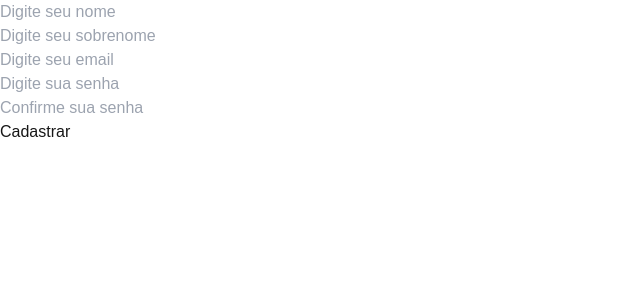
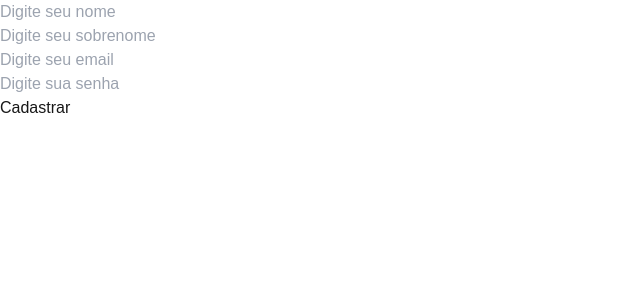
Before and after one commit to dev-brunosantos/Marcados, a Next.js app: page /cadastros/usuario in a window 1280 px wide. Shown: the top 300 px of the page, without its empty margins (0-640 px from the left). Built offline with nearby package versions, Linux system fonts and the light colour scheme.

Commit message:
Implementando as funcionalidades do contexto de cadastro de usuário

```diff
--- a/src/app/cadastros/usuario/page.tsx
+++ b/src/app/cadastros/usuario/page.tsx
@@ -4,18 +4,26 @@ import { BtnComponent } from "@/src/components/Btn";
 import { Container } from "@/src/components/Container";
 import { InputComponent } from "@/src/components/Input";
 import { Tela } from "@/src/components/Tela";
+import { useCadastroUsuario } from "@/src/hooks/useCadastroUsuario";
 import { Usuario } from "@/src/interfaces/Usuario";
 import { useState } from "react";
 
 export default function NovoUsuario() {
 
-    const [usuario, setUsuario] = useState<Usuario>({
-        id: 0, nome: '', sobrenome: '',
-        email: '', senha: '', cargo: '',
-        naipe: ''
-    })
+    const { cadastrar } = useCadastroUsuario()
+
+   const [nome, setNome] = useState('')
+   const [sobrenome, setSobrenome] = useState('')
+   const [email, setEmail] = useState('')
+   const [senha, setSenha] = useState('')
 
     const [confirmaSenha, setConfirmaSenha] = useState('')
+
+    const teste = 'Vozes'
+
+    function cadastrarNovoUsuario() {
+        cadastrar(12651, nome, sobrenome, email, senha, teste)
+    }
 
     return (
         <Tela>
@@ -23,37 +31,38 @@ export default function NovoUsuario() {
                 <InputComponent
                     isPassword={false}
                     placeholder="Digite seu nome"
-                    onChange={e => setUsuario(user => ({ ...user, nome: e.target.value }))}
+                    onChange={e => setNome(e.target.value)}
                 />
 
                 <InputComponent
                     isPassword={false}
                     placeholder="Digite seu sobrenome"
-                    onChange={e => setUsuario(user => ({ ...user, sobrenome: e.target.value }))}
+                    onChange={e => setSobrenome(e.target.value)}
                 />
 
                 <InputComponent
                     isPassword={false}
                     placeholder="Digite seu email"
-                    onChange={e => setUsuario(user => ({ ...user, email: e.target.value }))}
+                    onChange={e => setEmail(e.target.value)}
                 />
 
                 <InputComponent
                     isPassword={false}
                     placeholder="Digite sua senha"
-                    onChange={e => setConfirmaSenha(e.target.value)}
+                    onChange={e => setSenha(e.target.value)}
                 />
 
-                <InputComponent
+                {/* <InputComponent
                     isPassword={false}
                     placeholder="Confirme sua senha"
                     onChange={e => setUsuario(user => ({ ...user, nome: e.target.value }))}
-                />
+                /> */}
             </Container>
 
             <Container>
                 <BtnComponent
                     titulo="Cadastrar"
+                    onClick={cadastrarNovoUsuario}
                 />
             </Container>
         </Tela>
```
